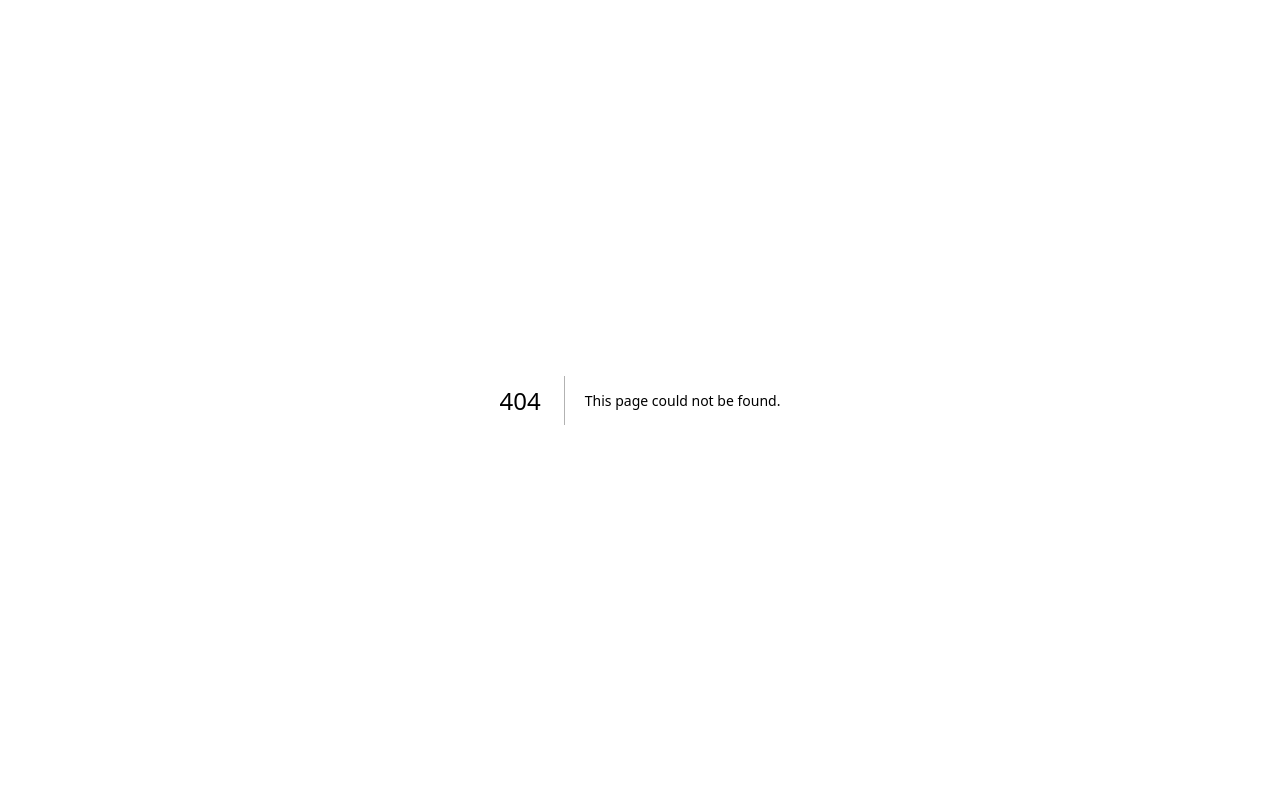
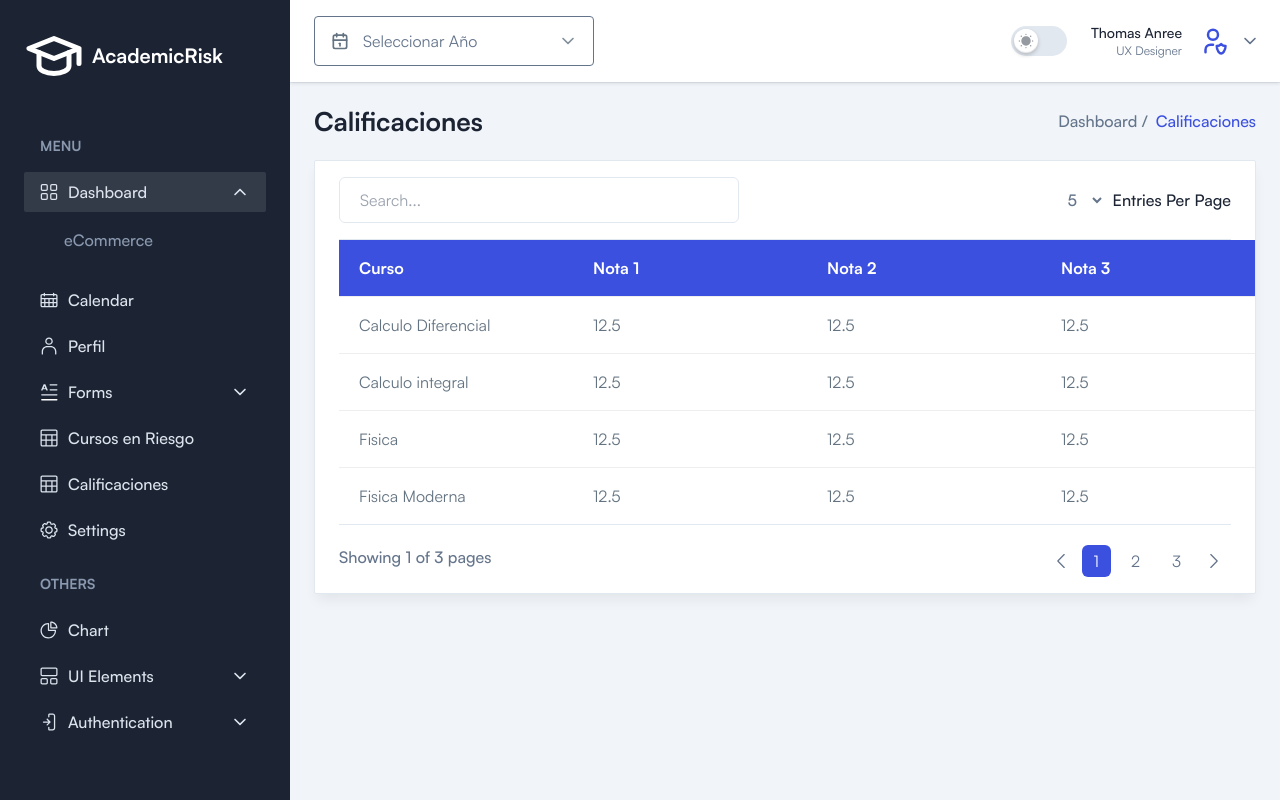
Before and after one commit to KrizRoMe/academic-risk, a Next.js app: page /dashboard/grade in a window 1280 px wide. Before the commit this address had no page. Built offline with nearby package versions, Linux system fonts and the light colour scheme.

Commit message:
chore: add calificaciones page (#11)
* chore:Add calificaciones page

* chore: add some changes

---------

Co-authored-by: KrizRoMe <cmromero1231@gmail.com>

```diff
--- /dev/null
+++ b/src/app/dashboard/grade/page.tsx
@@ -0,0 +1,60 @@
+import { Metadata } from "next";
+import DefaultLayout from "@/components/Layouts/DefaultLayout";
+import Breadcrumb from "@/components/Breadcrumbs/Breadcrumb";
+import TableCustom from "@/components/Tables/TableCustom";
+
+export const metadata: Metadata = {
+  title: "AcademicRisk | Grade",
+};
+
+const columns = [
+  { header: "Curso", field: "curso" },
+  { header: "Nota 1", field: "nota1" },
+  { header: "Nota 2", field: "nota2" },
+  { header: "Nota 3", field: "nota3" },
+  { header: "Promedio", field: "promedio" },
+];
+const data = [
+  {
+    curso: "Calculo Diferencial",
+    nota1: 12.5,
+    nota2: 12.5,
+    nota3: 12.5,
+    promedio: 12.5,
+  },
+  {
+    curso: "Calculo integral",
+    nota1: 12.5,
+    nota2: 12.5,
+    nota3: 12.5,
+    promedio: 12.5,
+  },
+  {
+    curso: "Fisica",
+    nota1: 12.5,
+    nota2: 12.5,
+    nota3: 12.5,
+    promedio: 12.5,
+  },
+  {
+    curso: "Fisica Moderna",
+    nota1: 12.5,
+    nota2: 12.5,
+    nota3: 12.5,
+    promedio: 12.5,
+  },
+];
+
+const Grade = () => {
+  return (
+    <DefaultLayout>
+      <Breadcrumb pageName="Calificaciones" />
+
+      <div className="flex flex-col gap-10">
+        <TableCustom columns={columns} data={data}></TableCustom>
+      </div>
+    </DefaultLayout>
+  );
+};
+
+export default Grade;
--- a/src/components/Sidebar/index.tsx
+++ b/src/components/Sidebar/index.tsx
@@ -410,6 +410,47 @@ const Sidebar = ({ sidebarOpen, setSidebarOpen }: SidebarProps) => {
                   Cursos en Riesgo
                 </Link>
               </li>
+
+
+              {/* <!-- Menu Item Calificaciones --> */}
+              <li>
+                <Link
+                  href="/dashboard/calificaciones"
+                  className={`group relative flex items-center gap-2.5 rounded-sm px-4 py-2 font-medium text-bodydark1 duration-300 ease-in-out hover:bg-graydark dark:hover:bg-meta-4 ${
+                    pathname.includes("calificaiones") &&
+                    "bg-graydark dark:bg-meta-4"
+                  }`}
+                >
+                  <svg
+                    className="fill-current"
+                    width="18"
+                    height="19"
+                    viewBox="0 0 18 19"
+                    fill="none"
+                    xmlns="http://www.w3.org/2000/svg"
+                  >
+                    <g clipPath="url(#clip0_130_9756)">
+                      <path
+                        d="M15.7501 0.55835H2.2501C1.29385 0.55835 0.506348 1.34585 0.506348 2.3021V15.8021C0.506348 16.7584 1.29385 17.574 2.27822 17.574H15.7782C16.7345 17.574 17.5501 16.7865 17.5501 15.8021V2.3021C17.522 1.34585 16.7063 0.55835 15.7501 0.55835ZM6.69385 10.599V6.4646H11.3063V10.5709H6.69385V10.599ZM11.3063 11.8646V16.3083H6.69385V11.8646H11.3063ZM1.77197 6.4646H5.45635V10.5709H1.77197V6.4646ZM12.572 6.4646H16.2563V10.5709H12.572V6.4646ZM2.2501 1.82397H15.7501C16.0313 1.82397 16.2563 2.04897 16.2563 2.33022V5.2271H1.77197V2.3021C1.77197 2.02085 1.96885 1.82397 2.2501 1.82397ZM1.77197 15.8021V11.8646H5.45635V16.3083H2.2501C1.96885 16.3083 1.77197 16.0834 1.77197 15.8021ZM15.7501 16.3083H12.572V11.8646H16.2563V15.8021C16.2563 16.0834 16.0313 16.3083 15.7501 16.3083Z"
+                        fill=""
+                      />
+                    </g>
+                    <defs>
+                      <clipPath id="clip0_130_9756">
+                        <rect
+                          width="18"
+                          height="18"
+                          fill="white"
+                          transform="translate(0 0.052124)"
+                        />
+                      </clipPath>
+                    </defs>
+                  </svg>
+                  Calificaciones
+                </Link>
+              </li>
+
+
               {/* <!-- Menu Item Tables --> */}
 
               {/* <!-- Menu Item Settings --> */}
--- a/src/components/Tables/TableCustom.tsx
+++ b/src/components/Tables/TableCustom.tsx
@@ -73,7 +73,7 @@ const TableCustom = ({
           </table>
         </div>
         <div className="flex justify-between border-t border-stroke pt-5 dark:border-strokedark">
-          <p className="font-medium">Showing 2 of 3 pages</p>
+          <p className="font-medium">Showing 1 of 3 pages</p>
           <div className="flex">
             <button className="flex cursor-pointer items-center justify-center rounded-md p-1 px-2 hover:bg-primary hover:text-white">
               <svg
```
Also changed, not shown: 1 other file (tests, documents, lock files or other folders).
